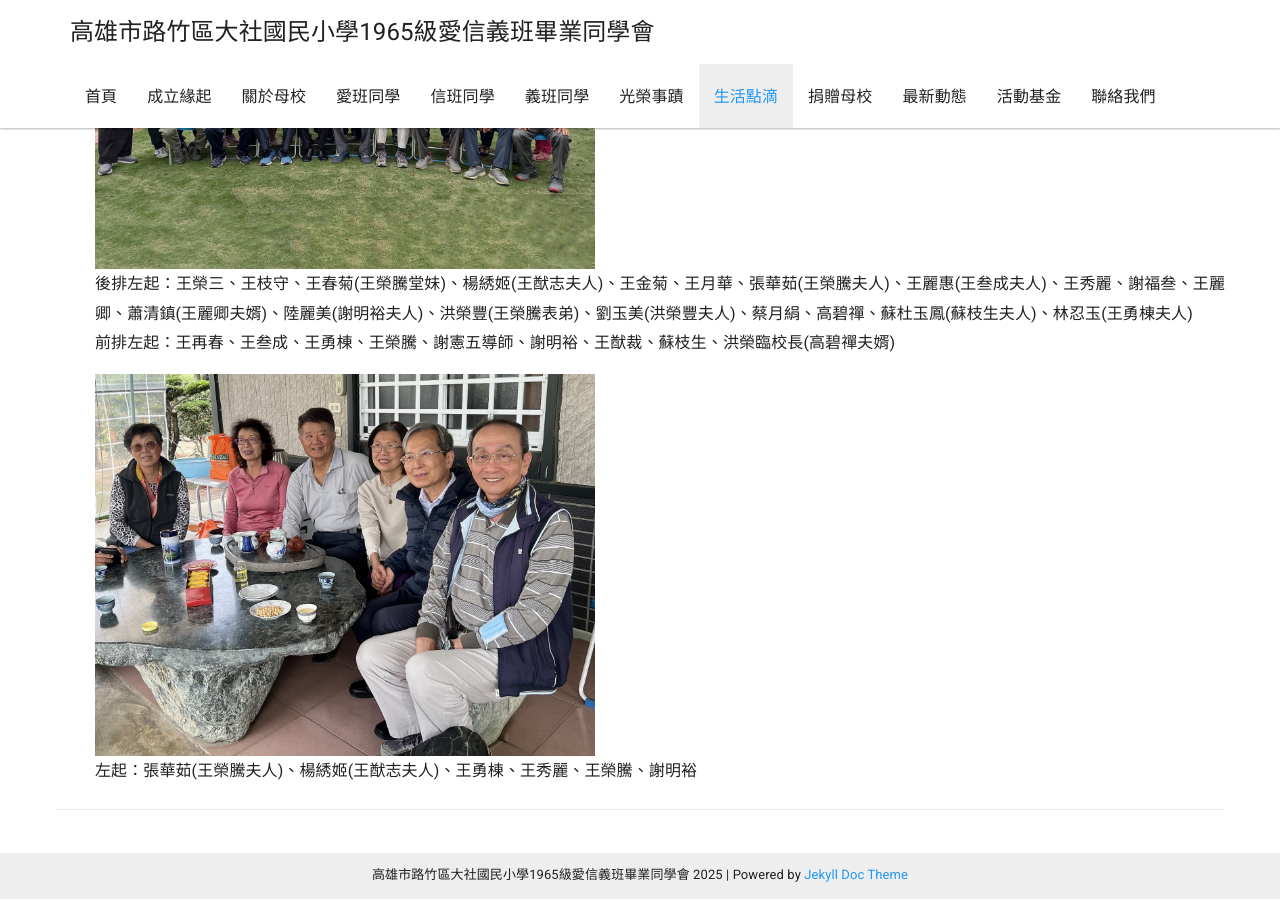
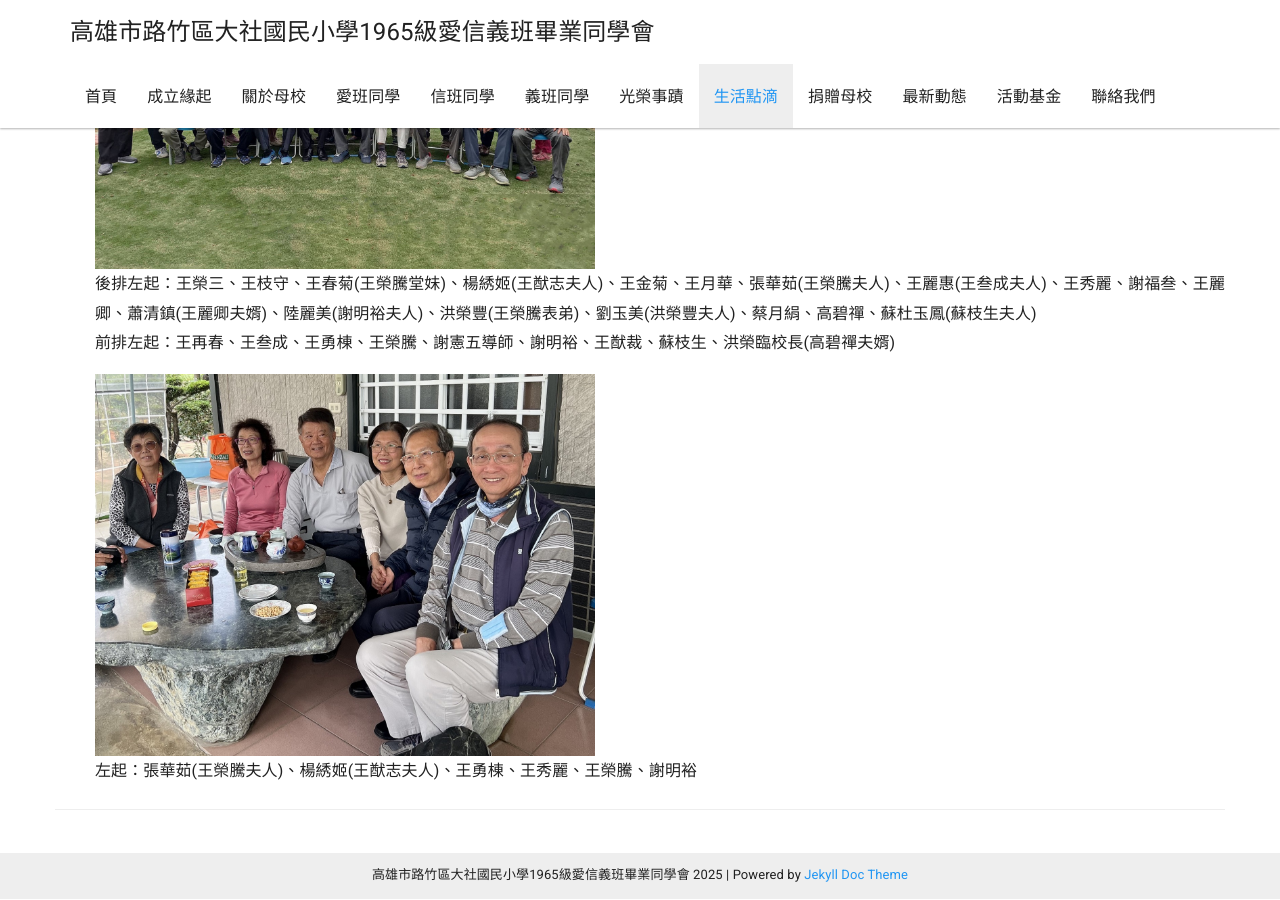
Before and after one commit to dashe1965/dashe1965.github.io, a Jekyll site: the page built from _docs/life/life.md, in a window 1280 px wide and 900 px high, scrolled down 1511 px. Built offline with Jekyll 4.4.1, drawn with Linux system fonts in a browser that asks for light colours; nearby versions of some CDN libraries.

Commit message:
Update life.md

```diff
--- a/_docs/life/life.md
+++ b/_docs/life/life.md
@@ -21,7 +21,7 @@ sectionid: life
   <img src="/img/life_2024年12月13日於王勇棟一甲恬寮合照.jpg"
        width="500"
        alt="2024年12月13日於王勇棟一甲恬寮合照" border="10" />
-  後排左起：王榮三、王枝守、王春菊(王榮騰堂妹)、楊綉姬(王猷志夫人)、王金菊、王月華、張華茹(王榮騰夫人)、王麗惠(王叁成夫人)、王秀麗、謝福叁、王麗卿、蕭清鎮(王麗卿夫婿)、陸麗美(謝明裕夫人)、洪榮豐(王榮騰表弟)、劉玉美(洪榮豐夫人)、蔡月絹、高碧禪、蘇杜玉鳳(蘇枝生夫人)、林忍玉(王勇棟夫人)<br />
+  後排左起：王榮三、王枝守、王春菊(王榮騰堂妹)、楊綉姬(王猷志夫人)、王金菊、王月華、張華茹(王榮騰夫人)、王麗惠(王叁成夫人)、王秀麗、謝福叁、王麗卿、蕭清鎮(王麗卿夫婿)、陸麗美(謝明裕夫人)、洪榮豐(王榮騰表弟)、劉玉美(洪榮豐夫人)、蔡月絹、高碧禪、蘇杜玉鳳(蘇枝生夫人)<br />
   前排左起：王再春、王叁成、王勇棟、王榮騰、謝憲五導師、謝明裕、王猷裁、蘇枝生、洪榮臨校長(高碧禪夫婿)
 
   <img src="/img/life_2024年12月13日於王勇棟一甲恬寮餐敘後合照.jpg"
```
